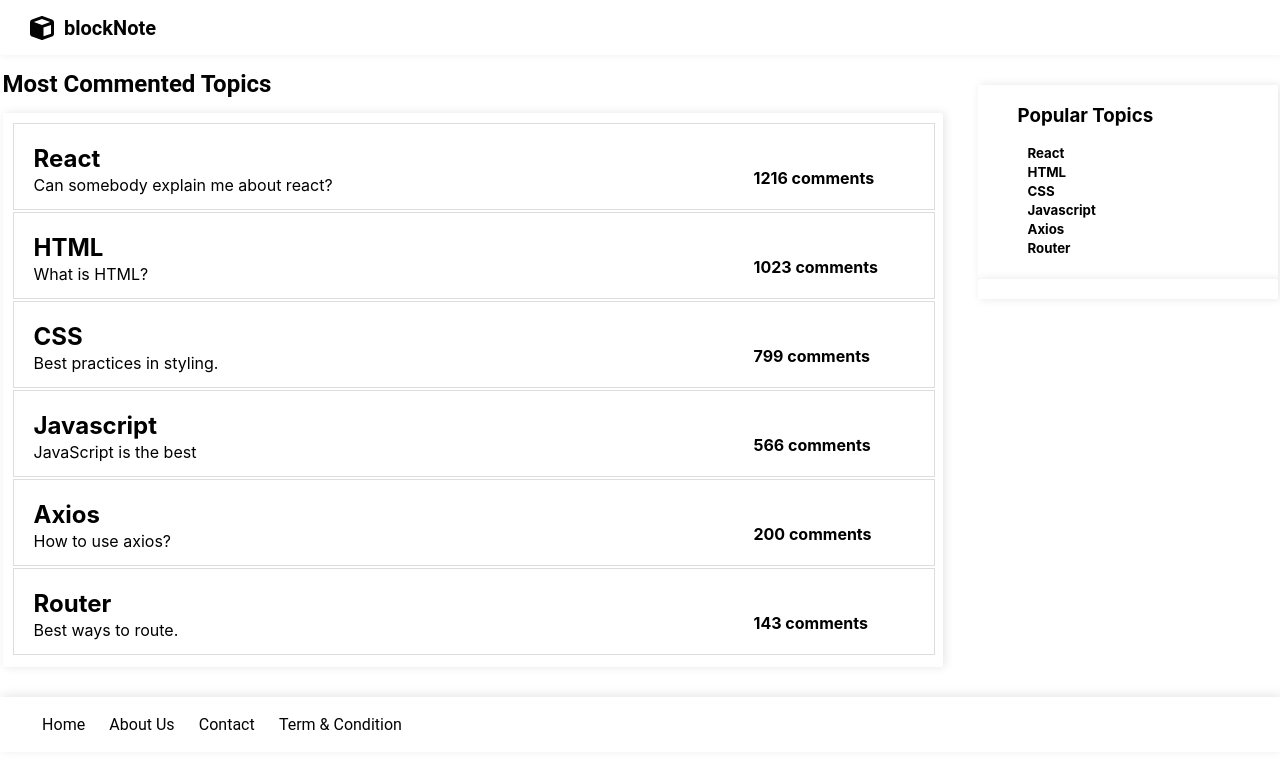
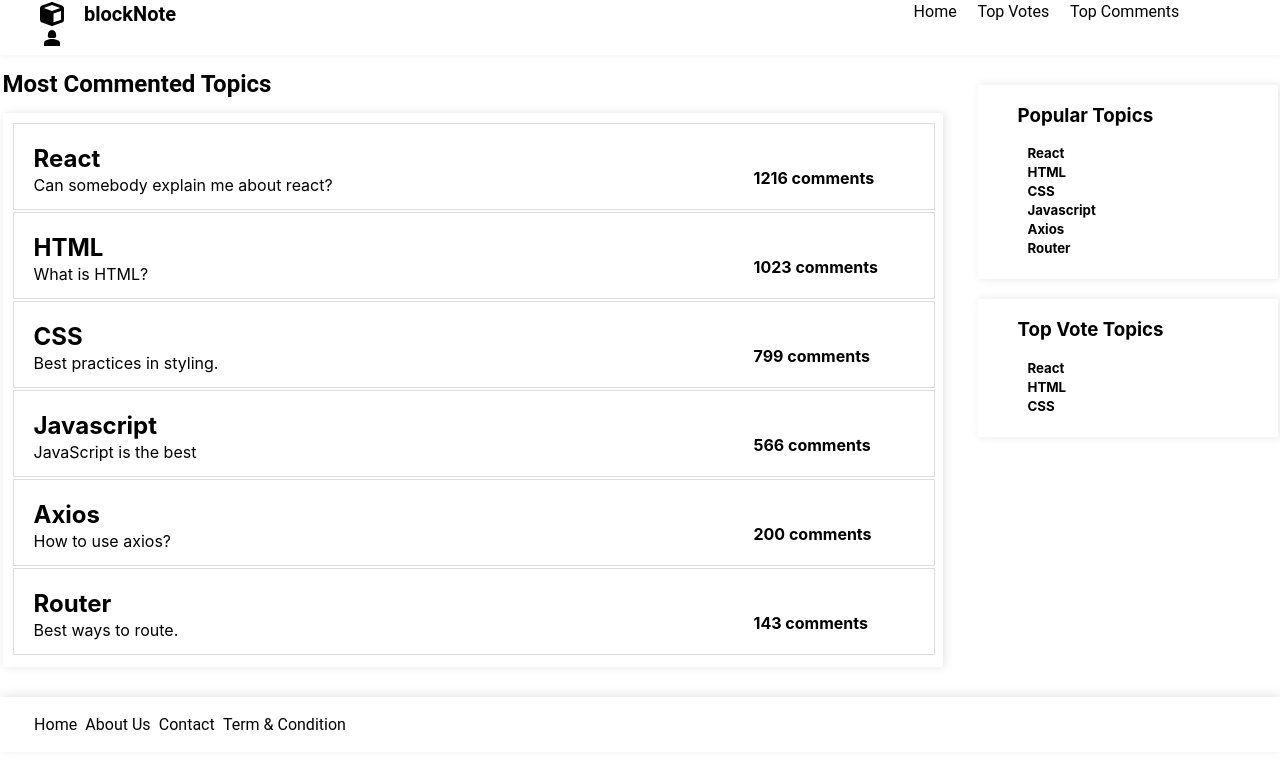
Before and after one commit to Chaeshin/blockchain, a React (Create React App) app: page / in a window 1280 px wide. Shown: the top 768 px of the page. Built offline with nearby package versions, Linux system fonts and the light colour scheme.

Commit message:
done html

```diff
--- a/src/App.js
+++ b/src/App.js
@@ -21,8 +21,8 @@ const styles = {
     left: '24px',
     width: '24px',
     height: '24px',
-    marginLeft: '30px',
-    marginRight: '10px'
+    marginLeft: '40px',
+    marginRight: '20px'
   },
   Text: {
     color: '#030303',
@@ -55,6 +55,7 @@ const styles = {
     width: '300px',
     height: 'auto',
     paddingBottom: '20px',
+    marginBottom: '20px',
     backgroundColor: '#ffffff',
     borderRadius: '2px',
     boxShadow: '2px 0px 10px rgba(3,3,3,0.1)',
@@ -76,6 +77,13 @@ const styles = {
     fontWeight: 400,
     lineHeight: '19px',
   },
+  LIcon: {
+    color: '#030303',
+    fill: '#030303',
+    fontSize: '40px',
+    width: '40px',
+    height: '40px',
+  },
 };
 
 const IconComponent = () => (
@@ -84,8 +92,17 @@ const IconComponent = () => (
     </path>
   </svg>
 );
+const LIconComponent = () => (
+  <svg style={styles.Icon}  viewBox="0 0 24 24">
+    <path fill="none" d="M0 0h24v24H0z">
+    </path>
+    <path d="M18.39 14.56C16.71 13.7 14.53 13 12 13s-4.71.7-6.39 1.56A2.97 2.97 0 0 0 4 17.22V20h16v-2.78c0-1.12-.61-2.15-1.61-2.66zM9.78 12h4.44c1.21 0 2.14-1.06 1.98-2.26l-.32-2.45C15.57 5.39 13.92 4 12 4S8.43 5.39 8.12 7.29L7.8 9.74c-.16 1.2.77 2.26 1.98 2.26z">
+    </path>
+  </svg>
+);
 const defaultProps = {
-  IconComponent
+  IconComponent,
+  LIconComponent,
 };
 const App = (props) => {
   const [topics, setTopics] = useState([
@@ -96,6 +113,11 @@ const App = (props) => {
     { title: 'Axios', content: 'How to use axios?', comments: 200 },
     { title: 'Router', content: 'Best ways to route.', comments: 143 },
   ]);
+
+  const [footer, setfooter] = useState(['Home', 'About Us', 'Contact', 'Term & Condition']);
+  const [nav, setnav] = useState(['Home', 'Top Votes', 'Top Comments']);
+  const [topvote, setTopVote] = useState(['React', 'HTML', 'CSS']);
+
   return (
     <div style={styles.Screen}>
       <div style={styles.Header}>
@@ -104,6 +126,18 @@ const App = (props) => {
             : <defaultProps.IconComponent />}
         <div style={styles.Text}>
             blockNote
+        </div>
+        <div style={{width: '80%', display: 'flex', justifyContent: 'flex-end'}}>
+          <div style={{width: '30%', display: 'flex', justifyContent: 'space-evenly'}}>
+            {nav.map((topic, index) => (
+              <div key={index} style={styles.FText}>{topic}</div>
+            ))}
+          </div>
+        </div>
+        <div>
+          {props.LIconComponent
+          ? <props.LIconComponent style={styles.LIcon} />
+          : <defaultProps.LIconComponent />}
         </div>
       </div>
 
@@ -137,15 +171,20 @@ const App = (props) => {
             ))}
         </div>
         <div style={styles.PCard}>
+        <div style={{marginTop:'5px', marginLeft:'40px'}}><h3 >Top Vote Topics</h3></div>
+            {topvote.map((topic, index) => (
+              <div key={index} style={{marginBottom:'3px', marginLeft:'50px', }}>
+                <h5 style={{marginBottom:'3px', marginTop:'3px', }}>{topic}</h5>
+              </div>
+            ))}
         </div>
       </div>
     </div>
     <div style={styles.Footer} >
-      <div style={{width: '30%', display: 'flex', justifyContent:'space-around', flexWrap: 'wrap', marginLeft: '30px'}}>
-        <div style={styles.FText}>Home</div>
-        <div style={styles.FText}>About Us</div>
-        <div style={styles.FText}>Contact</div>
-        <div style={styles.FText}>Term & Condition</div>
+      <div style={{width: '25%', display: 'flex', justifyContent:'space-around', flexWrap: 'wrap', marginLeft: '30px'}}>
+        {footer.map((topic, index) => (
+          <div key={index} style={styles.FText}>{topic}</div>
+        ))}
       </div>
     </div>
   </div>
```
